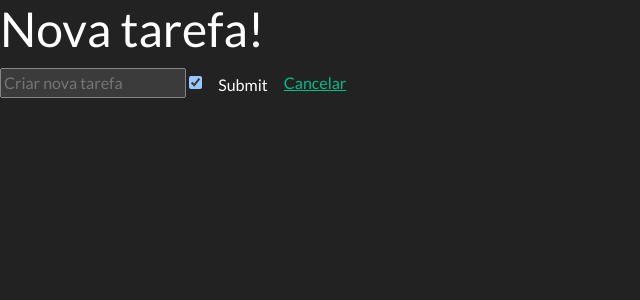
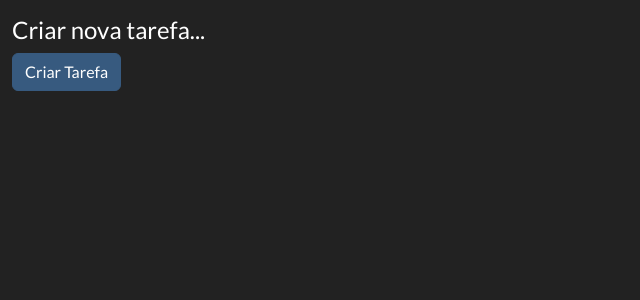
Before and after one commit to gambdata/lembre-me, a Django app: page /new-task/ in a window 1280 px wide. Shown: the part 72-372 px from the top of the page, without its empty margins (0-640 px from the left). Run offline with Django 5.2, Linux system fonts and the light colour scheme; some libraries are stand-ins or nearby versions.

Commit message:
New update

```diff
--- a/tasks/templates/new-task.html
+++ b/tasks/templates/new-task.html
@@ -1,13 +1,50 @@
 {% extends 'base.html' %}
 
 {% block body %}
-<h1> Nova tarefa! </h1>
+<div class="container-fluid pt-3">
+<h4> Criar nova tarefa... </h4>
 
-<form method="POST" action="{% url 'new-task' %}" class="form">
+<!-- <form method="POST" action="{% url 'new-task' %}"> -->
+    <!-- {% csrf_token %} -->
+    <!-- <div class="mb-3 mt-3"> -->
+        <!-- {{TaskForm.title}} -->
+    <!-- </div> -->
+    <!-- <div class="form-check mb-3"> -->
+        <!-- {{TaskForm.new}} Nova tarefa -->
+    <!-- </div> -->
+    <!-- <button class="btn btn-primary" type="submit">Criar</button> -->
+    <!-- <a href="{% url 'index' %}"><button class="btn btn-danger" type="button">Cancelar</button></a> -->
+<!-- </form> -->
+<!-- </div> -->
+
+<form method="POST" action="{% url 'new-task' %}">
     {% csrf_token %}
-    {{TaskForm.title}}
-    {{TaskForm.new}}
-    <input class="btn" type="submit" name="Criar tarefa">
-    <a href="{% url 'index' %}"> Cancelar </a>
+<button type="button" class="btn btn-primary" data-bs-toggle="modal" data-bs-target="#myModal">
+  Criar Tarefa
+</button>
+
+<div class="modal" id="myModal">
+  <div class="modal-dialog">
+    <div class="modal-content">
+
+      <div class="modal-header">
+          <h4 class="modal-title">Criar nova tarefa</h4>
+        <button type="button" class="btn-close" data-bs-dismiss="modal"></button>
+      </div>
+
+      <div class="modal-body">
+          {{TaskForm.title}}
+          {{TaskForm.new}} Nova tarefa
+      </div>
+
+      <div class="modal-footer">
+        <button class="btn btn-primary" type="submit">Criar</button>
+        <a href="{% url 'index' %}"><button type="button" class="btn btn-danger" data-bs-dismiss="modal">Cancelar</button></a>
+      </div>
+
+    </div>
+  </div>
+</div>
 </form>
+</div>
 {% endblock %}
```
